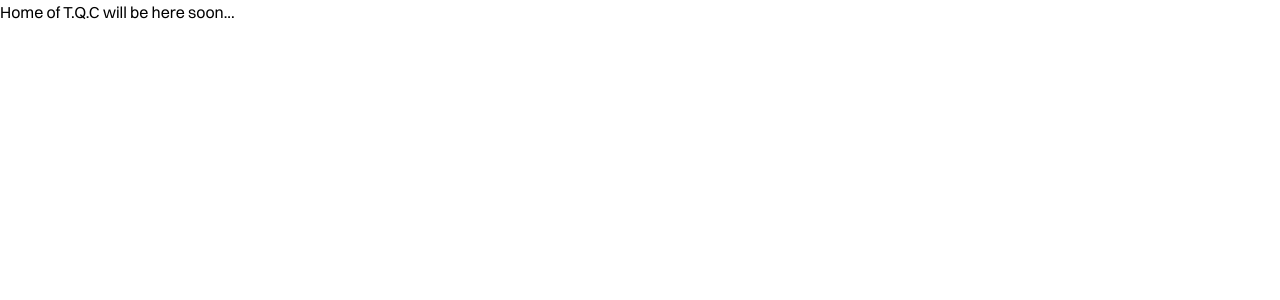
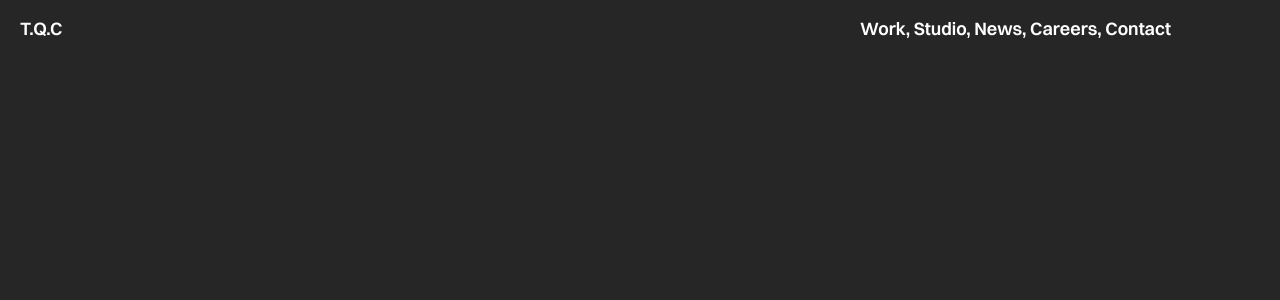
Before and after one commit to fariasmaiquita/tq-clone, a Next.js app: page / in a window 1280 px wide. Shown: the top 300 px of the page. Built offline with nearby package versions, Linux system fonts and the light colour scheme.

Commit message:
Add PageHeader and HeroSection components to page.tsx

```diff
--- a/src/app/page.tsx
+++ b/src/app/page.tsx
@@ -1,9 +1,14 @@
 // import Image from "next/image";
+import PageHeader from "@/app/components/PageHeader";
+import HeroSection from "@/app/components/HeroSection";
 
 export default function Home() {
     return (
-        <div className="">
-            Home of T.Q.C will be here soon...
-        </div>
+        <>
+            <PageHeader initBgOpaque={false} />
+            <main className="">
+                <HeroSection />
+            </main>
+        </>
     );
 }
```
